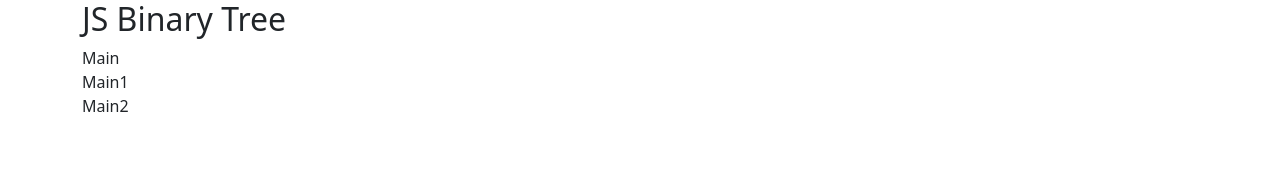
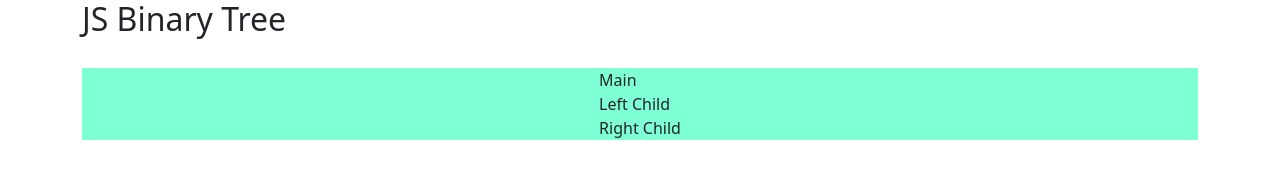
Before and after one commit to cmcnamara15/Binary-Tree-UI, a website: page index.html in a window 1280 px wide. Drawn offline with nearby package versions, Linux system fonts and the light colour scheme.

Commit message:
Chage node element names to left and right child connect style sheet and add style to class tree

```diff
--- a/index.html
+++ b/index.html
@@ -5,6 +5,7 @@
     <link href="https://cdn.jsdelivr.net/npm/bootstrap@5.3.2/dist/css/bootstrap.min.css" rel="stylesheet" integrity="sha384-T3c6CoIi6uLrA9TneNEoa7RxnatzjcDSCmG1MXxSR1GAsXEV/Dwwykc2MPK8M2HN" crossorigin="anonymous">
     <meta name="viewport" content="width=device-width, initial-scale=1.0">
     <script src="./script.js"></script>
+    <link rel="stylesheet" href="./style.css">
     <title>JS Binary Tree</title>
 </head>
 <body>
@@ -16,10 +17,10 @@
                 <div class="node__bottom-line"></div>
                 <div class="node__children">
                     <div class="node">
-                        <div class="node__element">Main1</div>
+                        <div class="node__element">Left Child</div>
                     </div>
                     <div class="node">
-                        <div class="node__element">Main2</div>
+                        <div class="node__element">Right Child</div>
                     </div>
                 </div>
             </div>
--- a/style.css
+++ b/style.css
@@ -0,0 +1,6 @@
+.tree {
+    margin-top: 30px;
+    display: flex;
+    justify-content: center;
+    background-color: aquamarine;
+}
```
